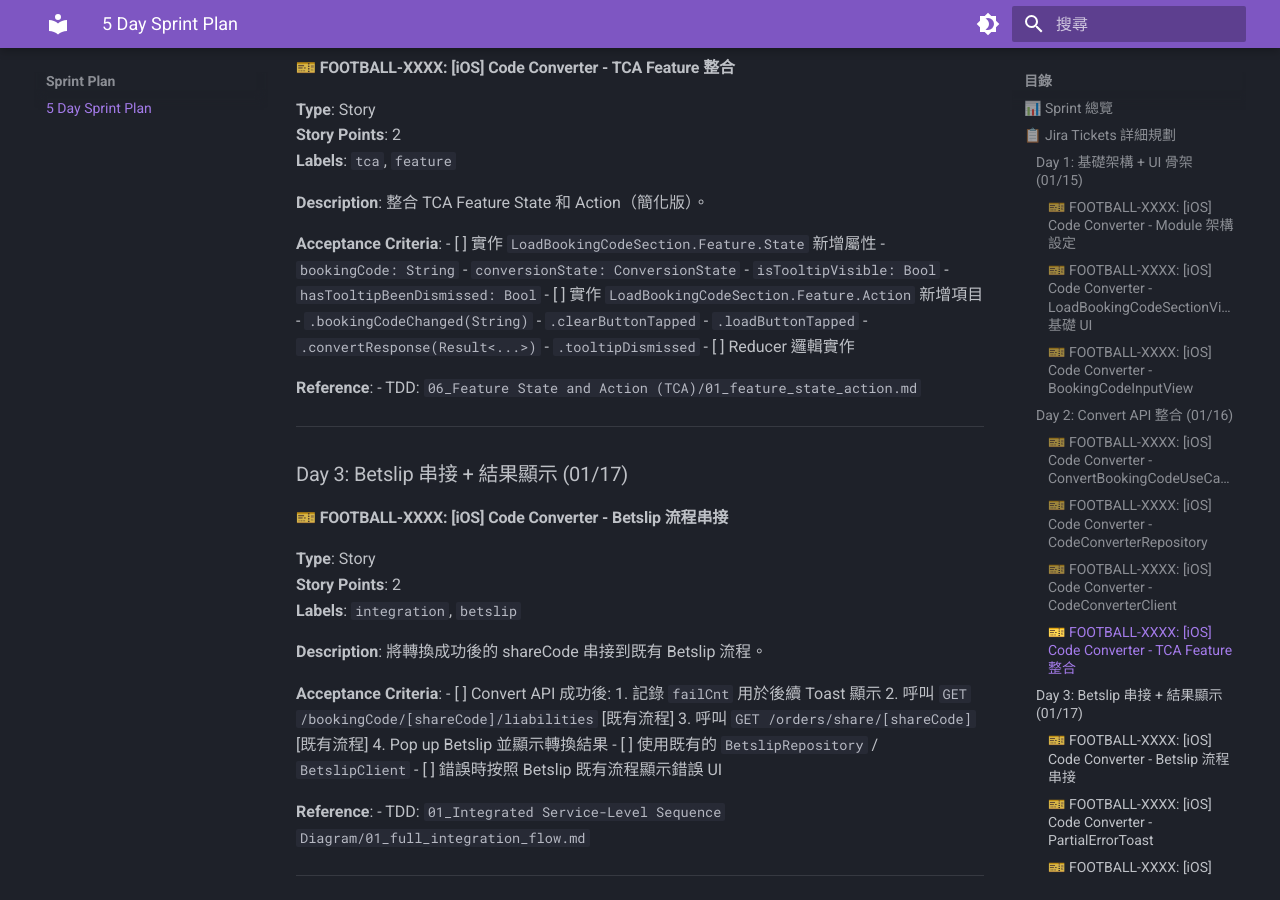
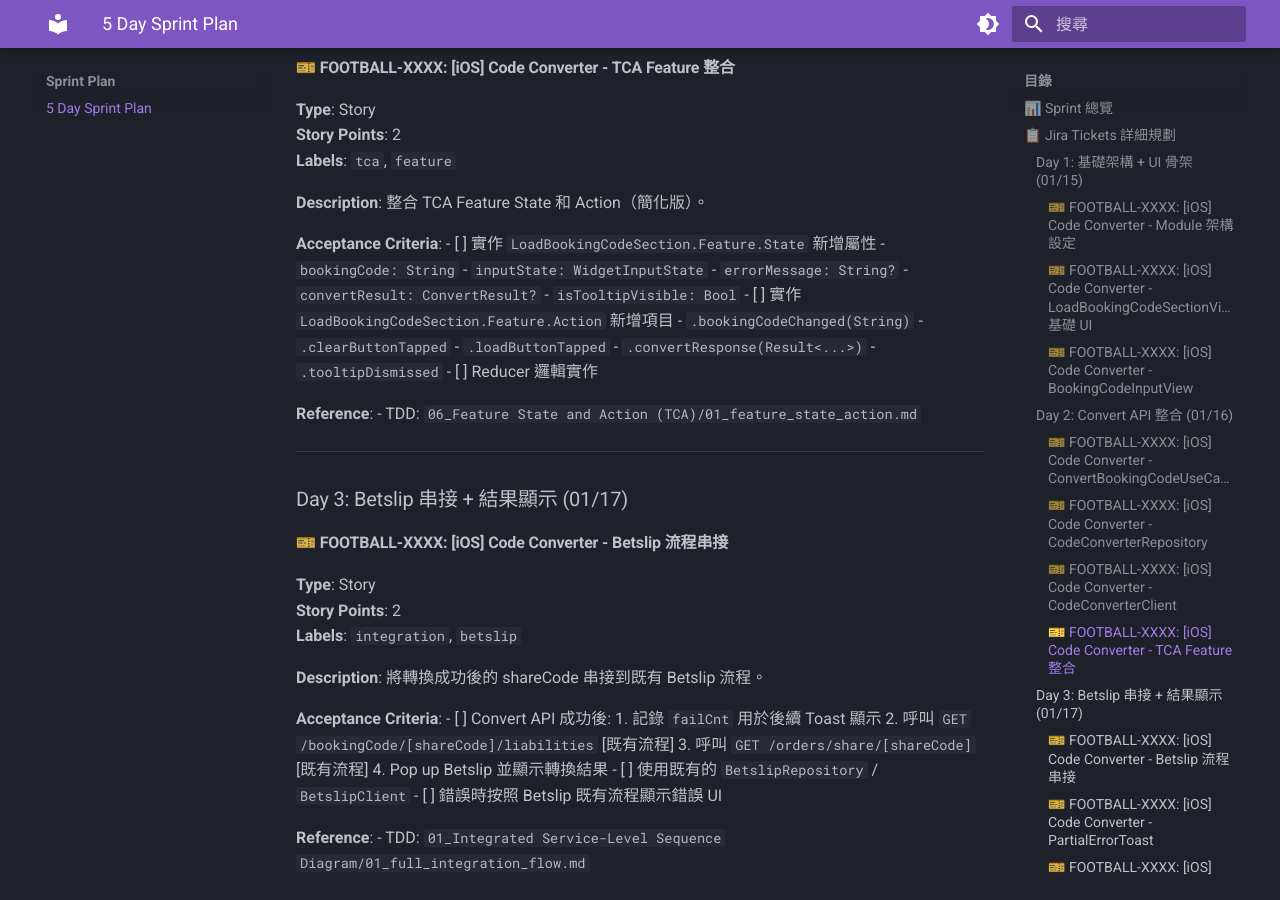
Before and after one commit to HsinChungHan/Code_Converter_TDD, an MkDocs documentation site: the page built from TDD/12_Sprint Plan/01_5day_sprint_plan.md, in a window 1280 px wide and 900 px high, scrolled down 3243 px. Built offline with MkDocs 1.6.1 and Material for MkDocs 9.7.7, drawn with Linux system fonts in a browser that asks for light colours.

Commit message:
fix: 修正 Sprint Plan TCA State 屬性與 TDD 一致

```diff
--- a/TDD/12_Sprint Plan/01_5day_sprint_plan.md
+++ b/TDD/12_Sprint Plan/01_5day_sprint_plan.md
@@ -185,9 +185,10 @@
 **Acceptance Criteria**:
 - [ ] 實作 `LoadBookingCodeSection.Feature.State` 新增屬性
   - `bookingCode: String`
-  - `conversionState: ConversionState`
+  - `inputState: WidgetInputState`
+  - `errorMessage: String?`
+  - `convertResult: ConvertResult?`
   - `isTooltipVisible: Bool`
-  - `hasTooltipBeenDismissed: Bool`
 - [ ] 實作 `LoadBookingCodeSection.Feature.Action` 新增項目
   - `.bookingCodeChanged(String)`
   - `.clearButtonTapped`
```
